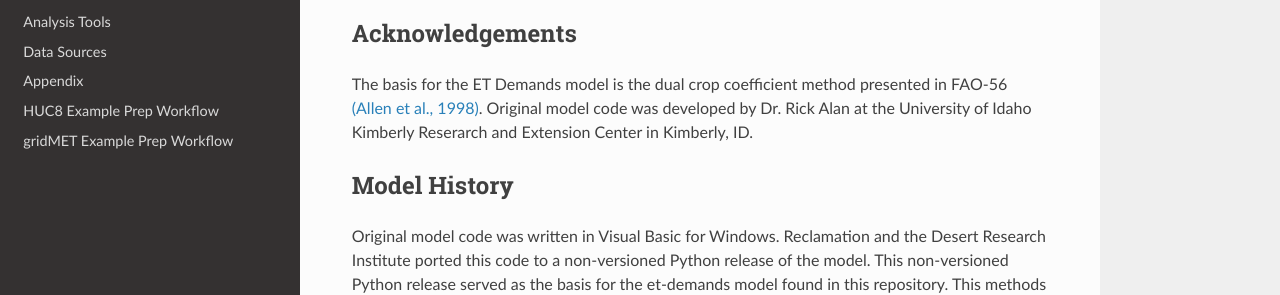
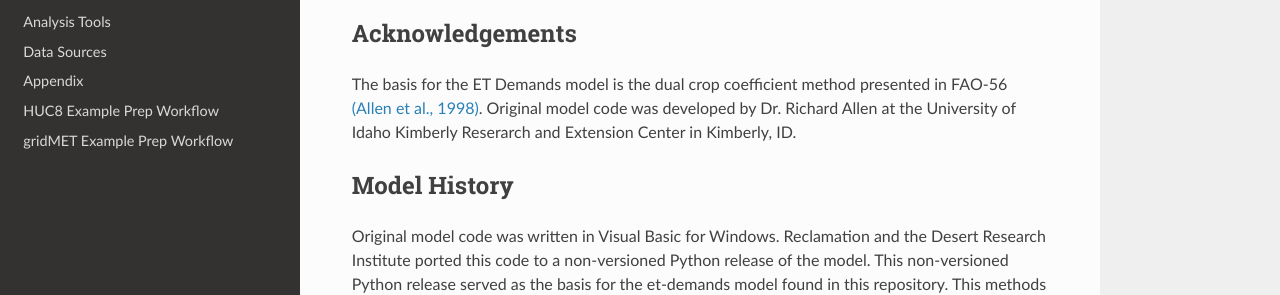
Before and after one commit to WSWUP/et-demands, a Sphinx documentation site: the page built from docs/introduction.rst, in a window 1280 px wide and 900 px high. Shown: the part 455-750 px from the top of the window. Built offline with Sphinx 7.4.7 and the Read the Docs theme 3.1.0, drawn with Linux system fonts in a browser that asks for light colours.

Commit message:
Typo fix in introduction.rst

```diff
--- a/docs/introduction.rst
+++ b/docs/introduction.rst
@@ -19,7 +19,7 @@
 ----------------
 The basis for the ET Demands model is the dual crop coefficient method
 presented in FAO-56 `(Allen et al., 1998) <https://www.kimberly.uidaho.edu/water/fao56/fao56.pdf>`_.
-Original model code was developed by Dr. Rick Alan at the University of Idaho
+Original model code was developed by Dr. Richard Allen at the University of Idaho
 Kimberly Reserarch and Extension Center in Kimberly, ID.
 
 Model History
```
